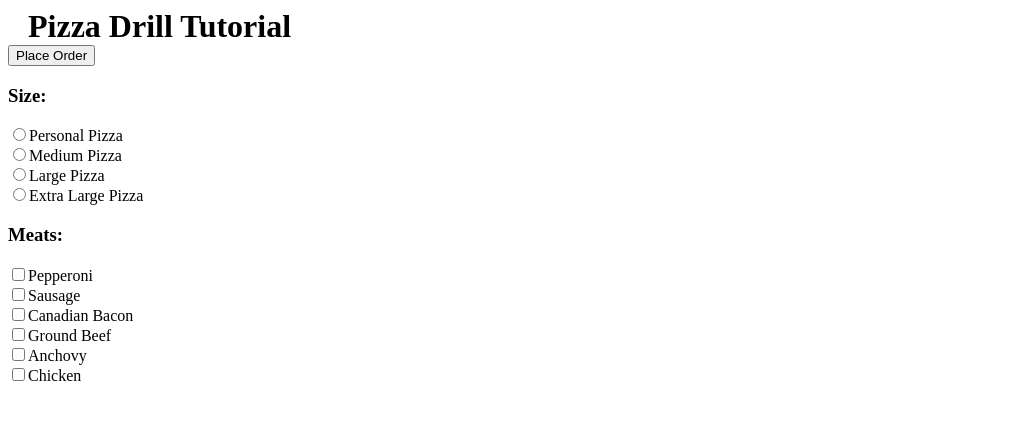
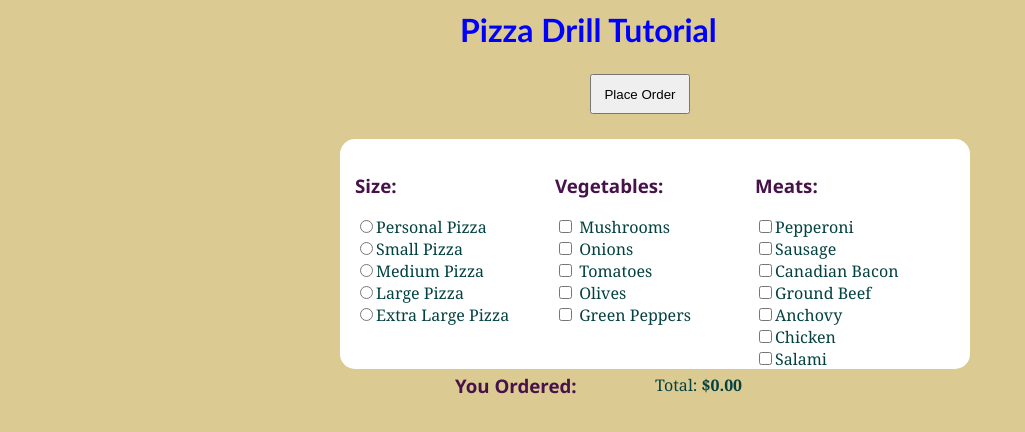
Before and after one commit to Tanisll/JavaScript-Projects, a plain HTML site: page Pizza_Project/Pizza.html in a window 1280 px wide. Both pictures are taken after a click on the button "Place Order". Shown: the whole page, without its empty margins (0-1025 px from the left). Drawn offline with Linux system fonts and the light colour scheme.

Commit message:
fixed calculator, updated pizza menu

```diff
--- a/Pizza_Project/Pizza.html
+++ b/Pizza_Project/Pizza.html
@@ -16,9 +16,19 @@
                 <div class="menu left">
                     <h3>Size:</h3>
                     <input class="size" type="radio" name="Size" value="Personal Pizza">Personal Pizza<br>
+                    <input class="size" type="radio" name="Size" value="Small Pizza">Small Pizza<br>
                     <input class="size" type="radio" name="Size" value="Medium Pizza">Medium Pizza<br>
                     <input class="size" type="radio" name="Size" value="Large Pizza">Large Pizza<br>
                     <input class="size" type="radio" name="Size" value="Extra Large Pizza">Extra Large Pizza<br>
+                </div>
+
+                <div class="menu center">
+                    <h3>Vegetables:</h3>
+                    <input class="toppings" type="checkbox" name="Topping" value="Mushrooms"> Mushrooms<br>
+                    <input class="toppings" type="checkbox" name="Topping" value="Onions"> Onions<br>
+                    <input class="toppings" type="checkbox" name="Topping" value="Tomatoes"> Tomatoes<br>
+                    <input class="toppings" type="checkbox" name="Topping" value="Olives"> Olives<br>
+                    <input class="toppings" type="checkbox" name="Topping" value="Green Peppers"> Green Peppers<br>
                 </div>
 
                 <div class="menu right">
@@ -29,6 +39,7 @@
                     <input class="toppings" type="checkbox" name="Topping" value="Ground Beef">Ground Beef<br>
                     <input class="toppings" type="checkbox" name="Topping" value="Anchovy">Anchovy<br>
                     <input class="toppings" type="checkbox" name="Topping" value="Chicken">Chicken<br>
+                    <input class="toppings" type="checkbox" name="Topping" value="Salami">Salami<br>
                 </div>
 
                 <div id="cart">
--- a/Pizza_Project/Pizza_CSS/Pizza.css
+++ b/Pizza_Project/Pizza_CSS/Pizza.css
@@ -0,0 +1,79 @@
+#menuBG {
+    width: 400px;
+    height: 470px;
+    margin:10px auto;
+}
+
+form {
+    width: 600px;
+    height:200px;
+    margin-left: -25%;
+    background-color: white;
+    border-radius: 15px;
+    padding: 15px;
+}
+
+#btnOrder {
+	margin:10px 0px 0px 100px;
+	width:100px;
+	height:40px;
+	display: block;
+	margin: 25px auto;
+	}
+
+#totalPrice {
+    width:200px;
+    height:190px;
+    margin: 20px auto;
+    float:right;
+}
+
+.left {
+    width:200px;
+    height:200px;
+    float:left;
+}
+
+.center {
+    height:200px;
+    float:left;
+    width:200px;
+}
+
+.right {
+    height:200px;
+    float:right;
+    width:200px;
+}
+
+#showText {
+    width:200px;
+    height:190px;
+    margin: 0px auto;
+    float:left;
+}
+
+#cart {
+	top:0;margin:0px auto;
+	width:400px;
+	height:200px;
+    }
+
+body{
+    background-color: rgb(219, 202, 145);
+}
+
+h1{
+    font-family: 'Gill Sans', 'Gill Sans MT', Calibri, 'Trebuchet MS', sans-serif;
+    color: blue;
+}
+
+h3{
+    font-family: 'Segoe UI', Tahoma, Geneva, Verdana, sans-serif;
+    color: rgb(71, 18, 73);
+}
+
+div{
+    font-family: Cambria, Cochin, Georgia, Times, 'Times New Roman', serif;
+    color: rgb(4, 65, 65);
+}
--- a/Pizza_Project/Pizza_JavaScript/Pizza.js
+++ b/Pizza_Project/Pizza_JavaScript/Pizza.js
@@ -0,0 +1,55 @@
+
+function getReceipt() {
+	var text1 = "<h3>You Ordered:</h3>";
+	var runningTotal = 0;
+	var sizeTotal = 0;
+	var sizeArray = document.getElementsByClassName("size");
+	for (var i = 0; i < sizeArray.length; i++) {
+		if (sizeArray[i].checked) {
+			var selectedSize = sizeArray[i].value;
+			text1 = text1+selectedSize+"<br>";
+		}
+	}
+	if (selectedSize === "Personal Pizza") {
+		sizeTotal = 6;
+	} else if (selectedSize === "Small Pizza") {
+		sizeTotal = 8;
+	} else if (selectedSize === "Medium Pizza") {
+		sizeTotal = 10;
+	} else if (selectedSize === "Large Pizza") {
+		sizeTotal = 14;
+	} else if (selectedSize === "Extra Large Pizza") {
+		sizeTotal = 16;
+	}
+	runningTotal = sizeTotal;
+	console.log(selectedSize+" = $"+sizeTotal+".00");
+	console.log("size text1: "+text1);
+	console.log("subtotal: $"+runningTotal+".00");
+	getTopping(runningTotal,text1);
+};
+
+function getTopping(runningTotal,text1) {
+	var toppingTotal = 0;
+	var selectedTopping = [];
+	var toppingArray = document.getElementsByClassName("toppings");
+	for (var j = 0; j < toppingArray.length; j++) {
+		if (toppingArray[j].checked) {
+			selectedTopping.push(toppingArray[j].value);
+			console.log("selected topping item: ("+toppingArray[j].value+")");
+			text1 = text1+toppingArray[j].value+"<br>";
+		}
+	}
+	var toppingCount = selectedTopping.length;
+	if (toppingCount > 1) {
+		toppingTotal = (toppingCount - 1);
+	} else {
+		toppingTotal = 0;
+	}
+	runningTotal = (runningTotal + toppingTotal);
+	console.log("total selected topping items: "+toppingCount);
+	console.log(toppingCount+" topping - 1 free topping = "+"$"+toppingTotal+".00");
+	console.log("topping text1: "+text1);
+	console.log("Purchase Total: "+"$"+runningTotal+".00");
+	document.getElementById("showText").innerHTML=text1;
+	document.getElementById("totalPrice").innerHTML = "</h3>Total: <strong>$"+runningTotal+".00"+"</strong></h3>";
+};
```
Also changed, not shown: Calculator/js/main.js (+5 -5 lines).
